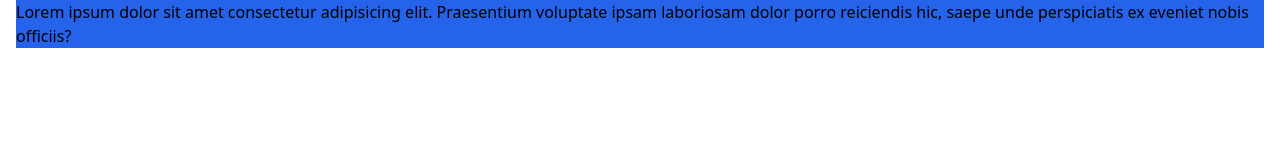
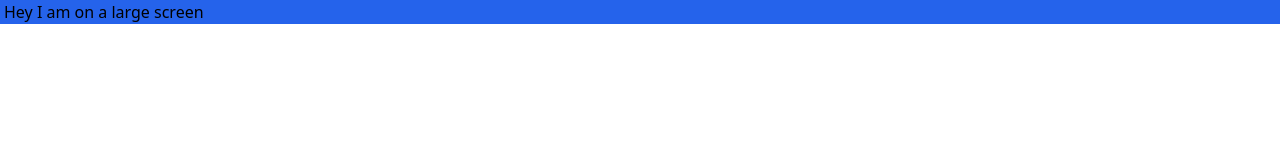
Before and after one commit to DustyHealer/Tailwind-CSS, a website built with Vite: page Tailwind Tutorial 7/index.html in a window 1280 px wide. Built offline with nearby package versions, Linux system fonts and the light colour scheme.

Commit message:
Tutorial 7 Completed

```diff
--- a/Tailwind Tutorial 7/index.html
+++ b/Tailwind Tutorial 7/index.html
@@ -10,9 +10,13 @@
 
 <body class="m-0 p-0">
     <div
-        class="mx-4 bg-red-900 sm:bg-yellow-500 md:bg-indigo-600 lg:bg-green-500 lg:text-black xl:bg-blue-600 text-white">
+        class="lg:hidden mx-0 px-1 text-xs bg-red-900 sm:bg-yellow-500 sm:text-sm md:bg-indigo-600 md:text-green-950 md:text-base lg:bg-green-500 lg:text-black xl:bg-blue-600 text-white">
         Lorem ipsum dolor sit amet consectetur adipisicing elit. Praesentium voluptate ipsam laboriosam dolor porro
         reiciendis hic, saepe unde perspiciatis ex eveniet nobis officiis?
+    </div>
+    <div
+        class="hidden lg:block mx-0 px-1 text-xs bg-red-900 sm:bg-yellow-500 sm:text-sm md:bg-indigo-600 md:text-green-950 md:text-base lg:bg-green-500 lg:text-black xl:bg-blue-600 text-white">
+        Hey I am on a large screen
     </div>
 </body>
 
```
